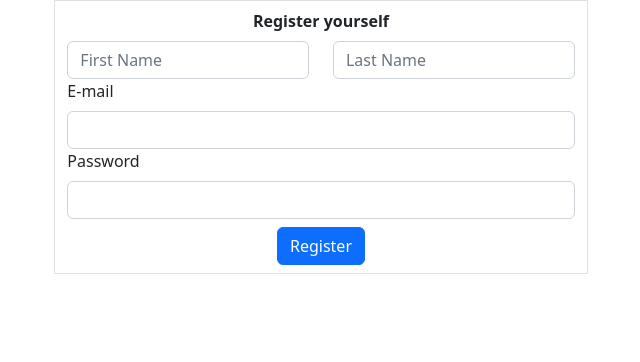
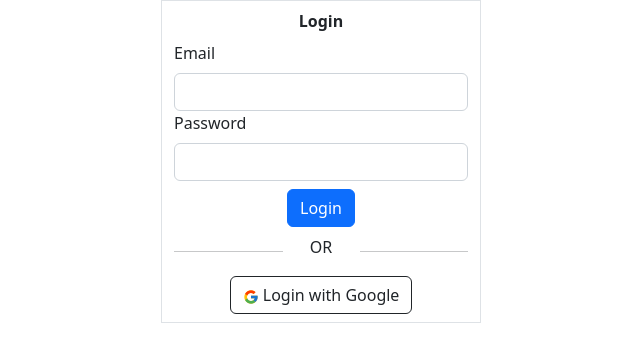
Before and after one commit to anshulgupta222/TaskerUI, an Angular app: page /login in a window 1280 px wide. Shown: the top 362 px of the page, without its empty margins (319-959 px from the left). Built offline with nearby package versions, Linux system fonts and the light colour scheme.

Commit message:
Adding Login-Form

```diff
--- a/src/app/app.component.html
+++ b/src/app/app.component.html
@@ -1,4 +1,5 @@
 <!--<h1>This is Task Tracking Application UI</h1>-->
 <div class="container-fluid">
-    <registration-form></registration-form>
+    <!--<registration-form></registration-form>-->
+    <login-form></login-form>
 </div>
--- a/src/app/app.module.ts
+++ b/src/app/app.module.ts
@@ -3,12 +3,14 @@ import { FormsModule, ReactiveFormsModule } from '@angular/forms';
 import { BrowserModule } from '@angular/platform-browser';
 
 import { AppComponent } from './app.component';
+import { LoginFormComponent } from './login-form/login-form.component';
 import { RegistrationFormComponent } from './registration-form/registration-form.component';
 
 @NgModule({
   declarations: [
     AppComponent,
-    RegistrationFormComponent
+    RegistrationFormComponent,
+    LoginFormComponent
 
   ],
   imports: [
--- /dev/null
+++ b/src/app/login-form/login-form.component.html
@@ -0,0 +1,65 @@
+<div class="row justify-content-center">
+  <div class="col-md-3 border">
+    <div class="text-center my-2" style="font-weight: bold">Login</div>
+    <form [formGroup]="form">
+      <div class="form-group">
+        <div class="row">
+          <label for="email" class="form-label">Email</label>
+          <div class="col-md-12">
+            <input
+              formControlName="email"
+              id="email"
+              type="text"
+              class="form-control"
+            />
+            <div
+              *ngIf="form.get('email')?.['touched'] && form.get('email')?.['invalid']"
+              class="alert alert-danger"
+            >
+              <div *ngIf="form.get('email')?.errors?.['required']">
+                email is required.
+              </div>
+              <div *ngIf="form.get('email')?.errors?.['email']">
+                Please Enter a valid Email
+              </div>
+            </div>
+          </div>
+        </div>
+      </div>
+      <div class="form-group">
+        <div class="row">
+          <label for="password" class="form-label">Password</label>
+          <div class="col-md-12">
+            <input
+              formControlName="password"
+              id="password"
+              type="text"
+              class="form-control"
+            />
+            <div
+              *ngIf="form.get('password')?.['touched'] && form.get('password')?.['invalid']"
+              class="alert alert-danger"
+            >
+              <div *ngIf="form.get('password')?.errors?.['required']">
+                Password is required
+              </div>
+            </div>
+          </div>
+        </div>
+      </div>
+      <div class="text-center">
+        <button class="btn btn-primary my-2">Login</button>
+      </div>
+      <div class="row">
+        <div class="col-md-5"><hr /></div>
+        <div class="col text-center">OR</div>
+        <div class="col-md-5"><hr /></div>
+      </div>
+      <div class="text-center my-1">
+        <button class="btn btn-outline-dark my-1">
+          <img src=".\assets\images\google-logo.png" /> Login with Google
+        </button>
+      </div>
+    </form>
+  </div>
+</div>
--- /dev/null
+++ b/src/app/login-form/login-form.component.ts
@@ -0,0 +1,16 @@
+import { Component} from '@angular/core';
+import { FormControl, FormGroup, Validators } from '@angular/forms';
+
+@Component({
+  selector: 'login-form',
+  templateUrl: './login-form.component.html',
+  styleUrls: ['./login-form.component.css']
+})
+export class LoginFormComponent{
+
+  form = new FormGroup({
+    email:new FormControl('',[Validators.required,Validators.email]),
+    password: new FormControl('',Validators.required)
+  });
+
+}
```
Also changed, not shown: src/app/login-form/login-form.component.css (added), src/assets/images/google-logo.png (added), 1 other file (tests, documents, lock files or other folders).
